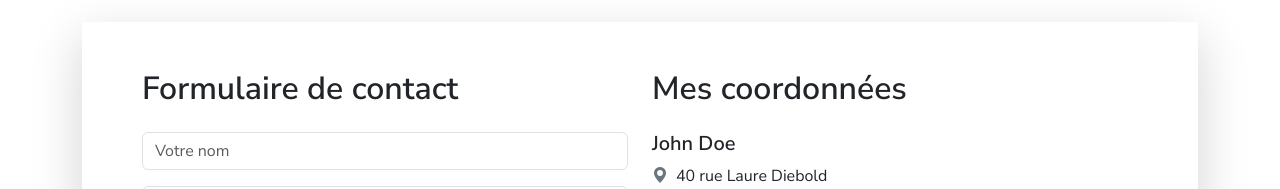
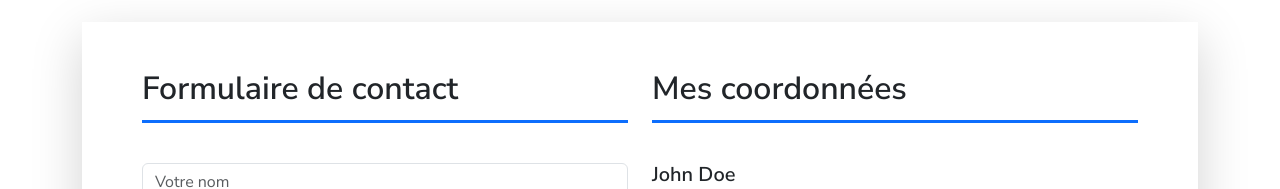
Before and after one commit to ZacR13-dev/portfolio-john-doe-react, a React (Create React App) app: page /contact in a window 1280 px wide. Shown: the part 249-438 px from the top of the page. Built offline with nearby package versions, Linux system fonts and the light colour scheme.

Commit message:
Corrections CSS : layout sticky footer, hover boutons, bannière

```diff
--- a/src/App.css
+++ b/src/App.css
@@ -1,3 +1,14 @@
+/* ===== LAYOUT ===== */
+.App {
+  display: flex;
+  flex-direction: column;
+  min-height: 100vh;
+}
+
+.App main {
+  flex: 1;
+}
+
 /* ===== VARIABLES ===== */
 :root {
   --primary-color: #0d6efd;
@@ -174,6 +185,22 @@
   margin-bottom: 1.5rem;
 }
 
+/* Titre avec ligne bleue alignée à gauche (page Contact) */
+.section-title-left {
+  font-weight: 600;
+  position: relative;
+  padding-bottom: 1rem;
+}
+
+.section-title-left::after {
+  content: '';
+  display: block;
+  width: 100%;
+  height: 3px;
+  background-color: #0d6efd;
+  margin-top: 0.75rem;
+}
+
 
 .section-title-center {
   text-align: center;
```
